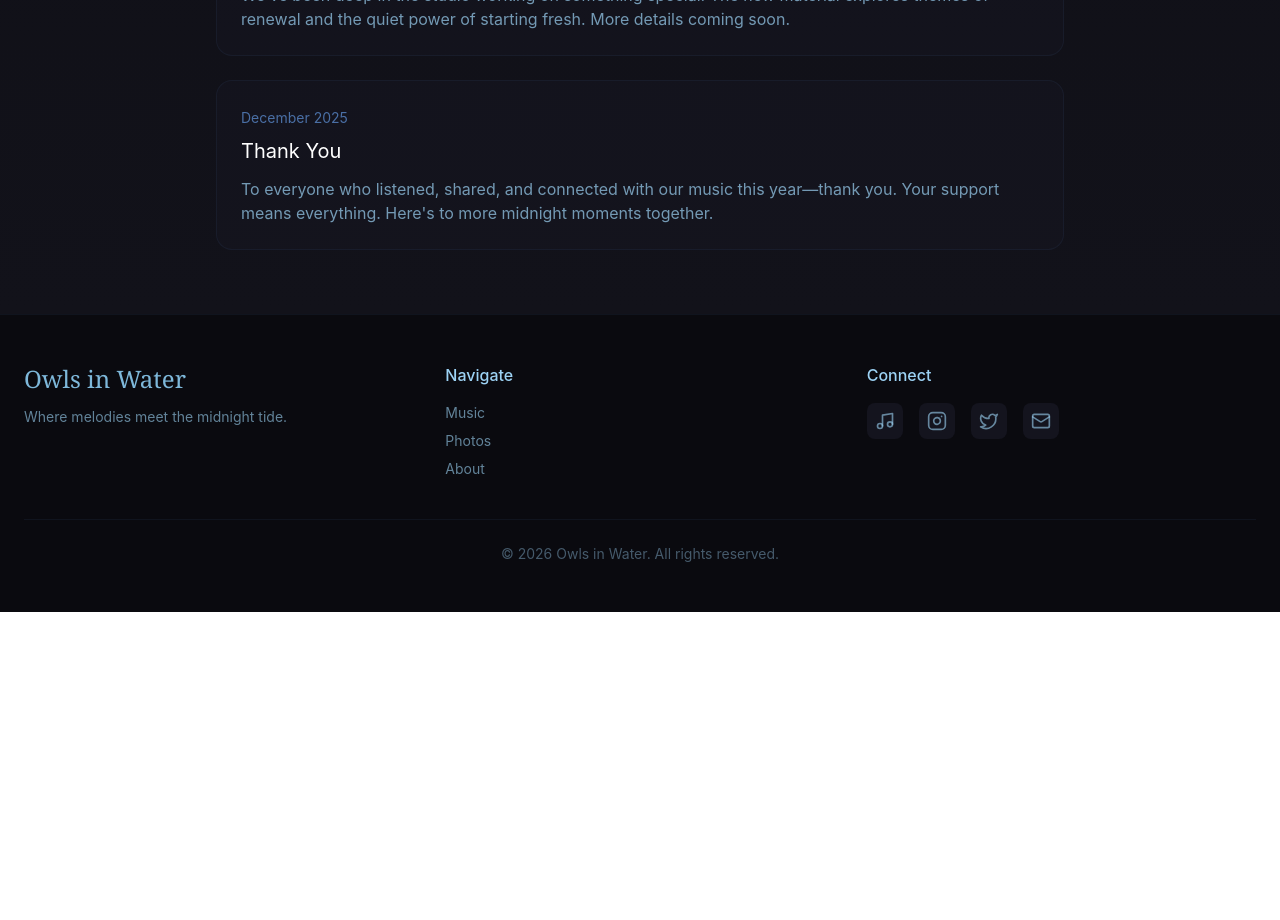
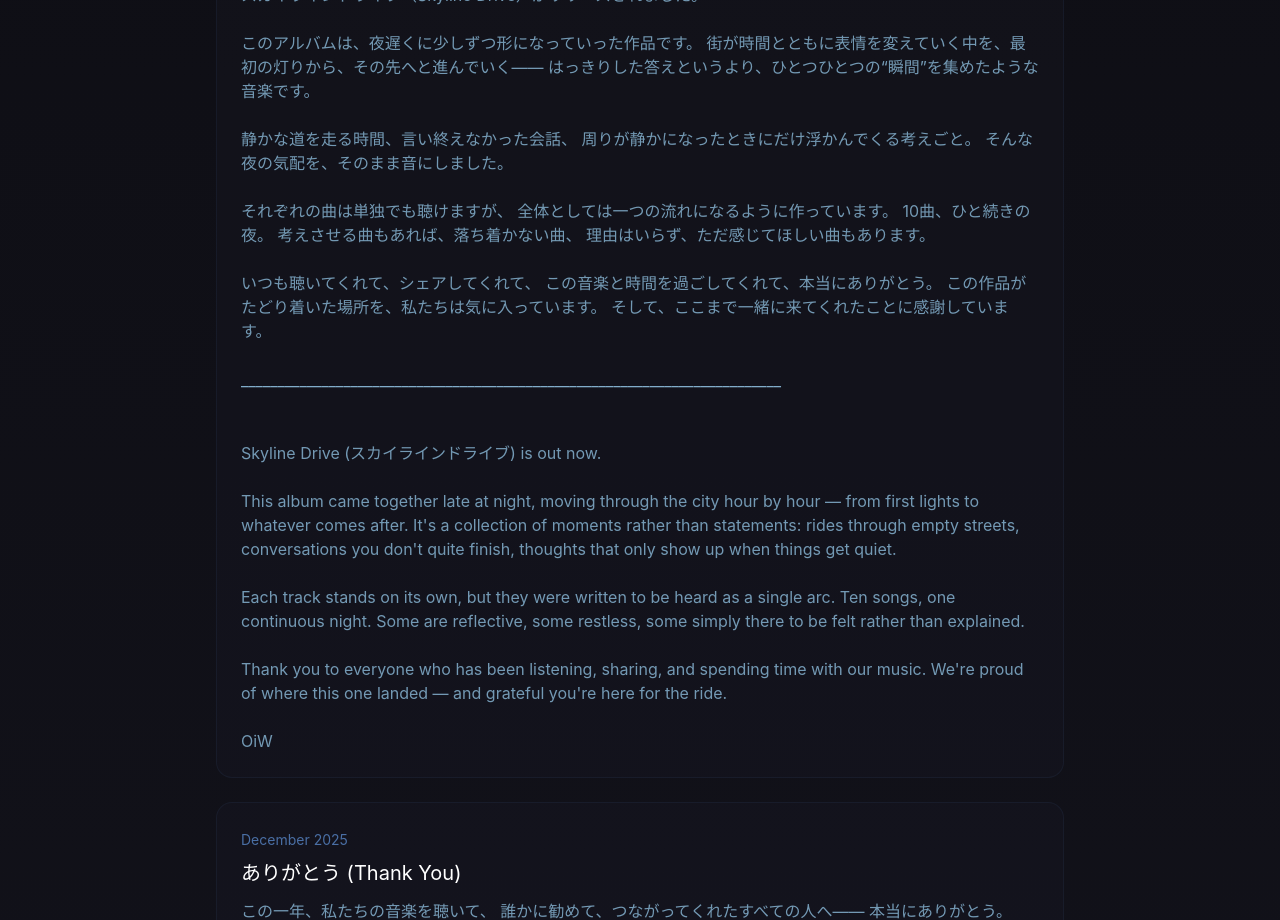
Before and after one commit to Kalel8474/owls-in-water-site, a Next.js app: page /about in a window 1280 px wide. Shown: the part 1880-2800 px from the top of the page. Before the commit the page ends 2492 px from the top, so only its background shows below. Built offline with nearby package versions, Linux system fonts and the light colour scheme.

Commit message:
Update website copy, and photo titles

```diff
--- a/src/app/about/page.tsx
+++ b/src/app/about/page.tsx
@@ -9,12 +9,12 @@ export default function AboutPage() {
         {/* Band Story */}
         <section className="mb-20">
           <div className="bg-owl-slate/30 rounded-3xl p-8 md:p-12 border border-owl-water/10">
-            <h2 className="font-display text-3xl text-owl-glow mb-6">The Story</h2>
+            <h2 className="font-display text-3xl text-owl-glow mb-6">The Band's Story</h2>
 
             <div className="prose prose-invert prose-lg max-w-none">
 
               <p className="text-owl-accent/80 leading-relaxed mb-6">
-                Owls in Water は、ルールを決めずに音楽を作る場所として始まりました。
+                Owls in Water は、ルールに縛られず音楽を作るという想いから生まれた、四人組のバンドです。
               </p>
 
               <p className="text-owl-accent/80 leading-relaxed mb-6">
@@ -47,7 +47,7 @@ export default function AboutPage() {
               <br />
               <br />
               <p className="text-owl-accent/80 leading-relaxed mb-6">
-                Owls in Water began as a place to make music without rules.
+                Owls in Water is a four-person band formed around the idea of making music without rules.
               </p>
 
               <p className="text-owl-accent/80 leading-relaxed mb-6">
@@ -127,19 +127,97 @@ export default function AboutPage() {
               <time className="text-owl-water text-sm">January 2026</time>
               <h3 className="text-xl text-white mt-2 mb-3">New Year, New Sounds</h3>
               <p className="text-owl-accent/70">
-                We've been deep in the studio working on something special.
-                The new material explores themes of renewal and the quiet power
-                of starting fresh. More details coming soon.
+                スカイラインドライブ（Skyline Drive）がリリースされました。
+              </p>
+              <br />
+              <p className="text-owl-accent/70">
+                このアルバムは、夜遅くに少しずつ形になっていった作品です。
+                街が時間とともに表情を変えていく中を、最初の灯りから、その先へと進んでいく——
+                はっきりした答えというより、ひとつひとつの“瞬間”を集めたような音楽です。
+              </p>
+              <br />
+              <p className="text-owl-accent/70">
+                静かな道を走る時間、言い終えなかった会話、
+                周りが静かになったときにだけ浮かんでくる考えごと。
+                そんな夜の気配を、そのまま音にしました。
+              </p>
+              <br />
+              <p className="text-owl-accent/70">
+                それぞれの曲は単独でも聴けますが、
+                全体としては一つの流れになるように作っています。
+                10曲、ひと続きの夜。
+                考えさせる曲もあれば、落ち着かない曲、
+                理由はいらず、ただ感じてほしい曲もあります。
+              </p>
+              <br />
+              <p className="text-owl-accent/70">
+                いつも聴いてくれて、シェアしてくれて、
+                この音楽と時間を過ごしてくれて、本当にありがとう。
+                この作品がたどり着いた場所を、私たちは気に入っています。
+                そして、ここまで一緒に来てくれたことに感謝しています。
+              </p>
+              <br />
+              <p className="text-owl-accent/80 leading-relaxed">
+                __________________________________________________________________________
+              </p>
+              <br />
+              <br />
+              <p className="text-owl-accent/70">
+                Skyline Drive (スカイラインドライブ) is out now.
+              </p>
+              <br />
+              <p className="text-owl-accent/70">
+                This album came together late at night, moving through the city
+                hour by hour — from first lights to whatever comes after.
+                It's a collection of moments rather than statements:
+                rides through empty streets, conversations you don't quite finish,
+                thoughts that only show up when things get quiet.
+              </p>
+              <br />
+              <p className="text-owl-accent/70">
+                Each track stands on its own, but they were written to be heard
+                as a single arc. Ten songs, one continuous night. Some are reflective,
+                some restless, some simply there to be felt rather than explained.
+              </p>
+              <br />
+              <p className="text-owl-accent/70">
+                Thank you to everyone who has been listening, sharing, and spending
+                time with our music. We're proud of where this one landed —
+                and grateful you're here for the ride.
+              </p>
+              <br />
+              <p className="text-owl-accent/70">
+                OiW
               </p>
             </article>
 
             <article className="bg-owl-slate/20 rounded-2xl p-6 border border-owl-water/10">
               <time className="text-owl-water text-sm">December 2025</time>
-              <h3 className="text-xl text-white mt-2 mb-3">Thank You</h3>
+              <h3 className="text-xl text-white mt-2 mb-3">ありがとう (Thank You)</h3>
+              <p className="text-owl-accent/70">
+                この一年、私たちの音楽を聴いて、
+                誰かに勧めて、つながってくれたすべての人へ——
+                本当にありがとう。
+              </p>
+              <br />
+              <p className="text-owl-accent/70">
+                あなたたちの存在が、私たちにとってすべてです。
+                これからも、夜の途中で出会う瞬間を一緒に。
+              </p>
+              <br />
+              <p className="text-owl-accent/80 leading-relaxed">
+                __________________________________________________________________________
+              </p>
+              <br />
+              <br />
               <p className="text-owl-accent/70">
                 To everyone who listened, shared, and connected with our music
                 this year—thank you. Your support means everything. Here's to
                 more midnight moments together.
+              </p>
+              <br />
+              <p className="text-owl-accent/70">
+                OiW
               </p>
             </article>
           </div>
--- a/src/app/page.tsx
+++ b/src/app/page.tsx
@@ -61,7 +61,7 @@ export default function Home() {
           </h2>
 
           <div className="grid md:grid-cols-2 gap-12 items-center">
-            <div className="aspect-square bg-owl-slate rounded-2xl overflow-hidden shadow-2xl">
+            <div className="aspect-square bg-owl-slate rounded-2xl overflow-hidden shadow-2xl border border-owl-water/30">
               <img
                 src="https://owlsinwater-media.s3.us-east-2.amazonaws.com/images/skyline_drive_cover.png"
                 alt="Skyline Drive Album Cover"
@@ -76,8 +76,12 @@ export default function Home() {
                 <br />
                 夜明けの気配から、その先へと続く――ひとつの流れとして紡がれた全10曲。
               </p>
+              <p className="text-owl-accent/80 leading-relaxed">
+                __________________________________________________________________________
+              </p>
+              <br />
               <p className="text-owl-accent/70 mb-6 leading-relaxed">
-                スカイラインドライブ (Skyline Drive) moves through the hours when the city softens.
+                Skyline Drive (スカイラインドライブ) moves through the hours when the city softens.
                 <br />
                 Ten tracks, one continuous arc—from first light to what comes after.
               </p>
--- a/src/data/photos.ts
+++ b/src/data/photos.ts
@@ -49,7 +49,7 @@ export const photos: Photo[] = [
   },
   {
     id: '7',
-    title: 'Kindness doesn\'t need an audience',
+    title: 'After everyone went home',
     src: 'https://owlsinwater-media.s3.us-east-2.amazonaws.com/images/kindness_doesnt_need_an_audience.png',
     aspectRatio: '2/3'
   },
```
